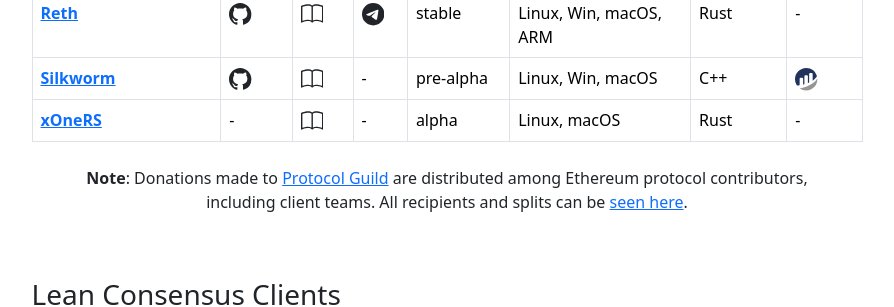
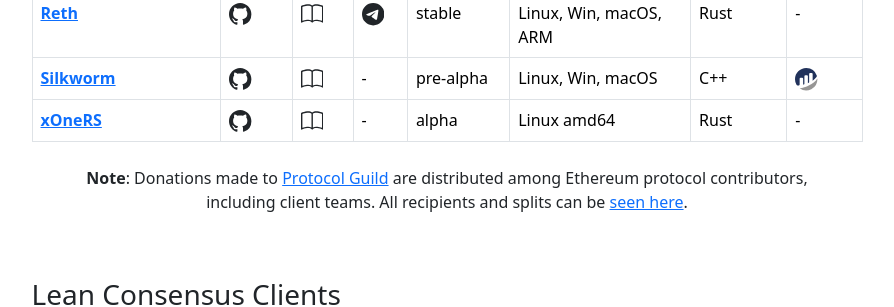
Before and after one commit to etheralpha/clientdiversity-org, a Jekyll site: the page built from index.md, in a window 1280 px wide and 900 px high, scrolled down 3883 px. Shown: the part 151-458 px from the top of the window, without its empty margins (193-1087 px from the left). Built offline with Jekyll 4.4.1, drawn with Linux system fonts in a browser that asks for light colours.

Commit message:
Correct xOneRS listing: public repo and Linux amd64 only
Co-authored-by: AnilChinchawale <29918376+AnilChinchawale@users.noreply.github.com>
Co-authored-by: AnilChinchawaleXDC <270199611+AnilChinchawaleXDC@users.noreply.github.com>
Co-authored-by: MestryOmkar <36405230+MestryOmkar@users.noreply.github.com>

```diff
--- a/_data/clients-execution.yml
+++ b/_data/clients-execution.yml
@@ -120,11 +120,11 @@
   opensource: true
 - name: xOneRS
   link: https://xone.sh/
-  github:
+  github: https://github.com/xOneSH/xone-rs
   docs: https://xone.sh/docs/
   chat:
   status: alpha
-  support: Linux, macOS
+  support: Linux amd64
   lang: Rust
   donate:
   opensource: true
```
